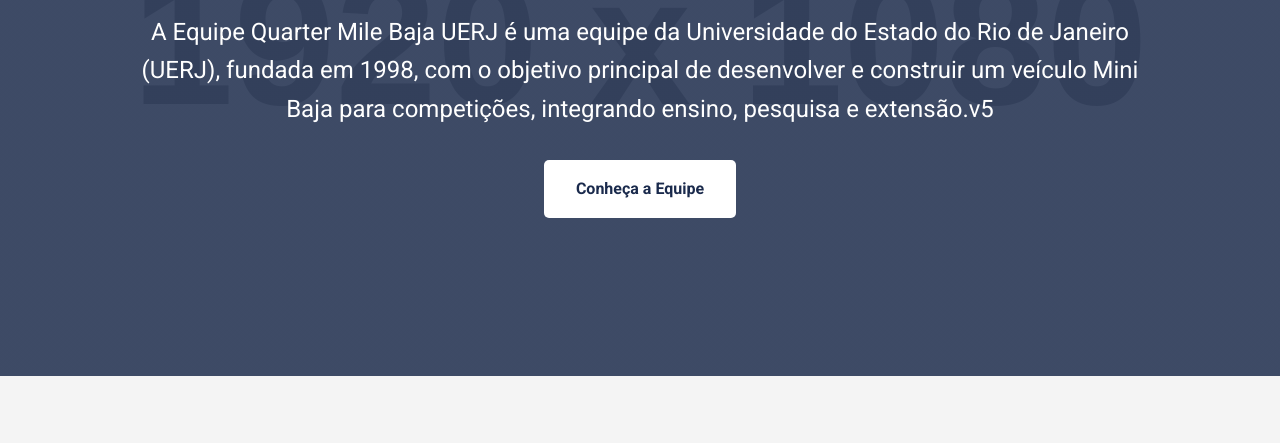
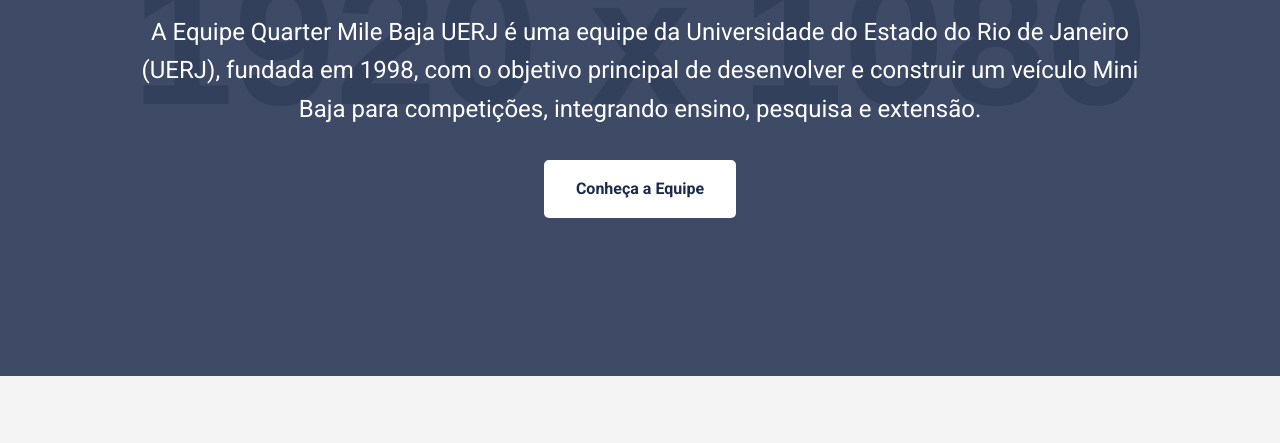
Before and after one commit to quartermileuerj/site-baja-uerj, a plain HTML site: page index.html in a window 1280 px wide. Shown: the part 357-800 px from the top of the page. Drawn offline with Linux system fonts and the light colour scheme; placeholder pictures from the web are drawn by us.

Commit message:
Update index.html

```diff
--- a/index.html
+++ b/index.html
@@ -32,7 +32,7 @@
                 <p>A Equipe Quarter Mile Baja UERJ é uma equipe da Universidade do
 Estado do Rio de Janeiro (UERJ), fundada em 1998, com o objetivo principal de
 desenvolver e construir um veículo Mini Baja para competições, integrando ensino,
-pesquisa e extensão.v5</p>
+pesquisa e extensão.</p>
                 <a href="#equipe" class="btn">Conheça a Equipe</a>
             </div>
         </section>
```
